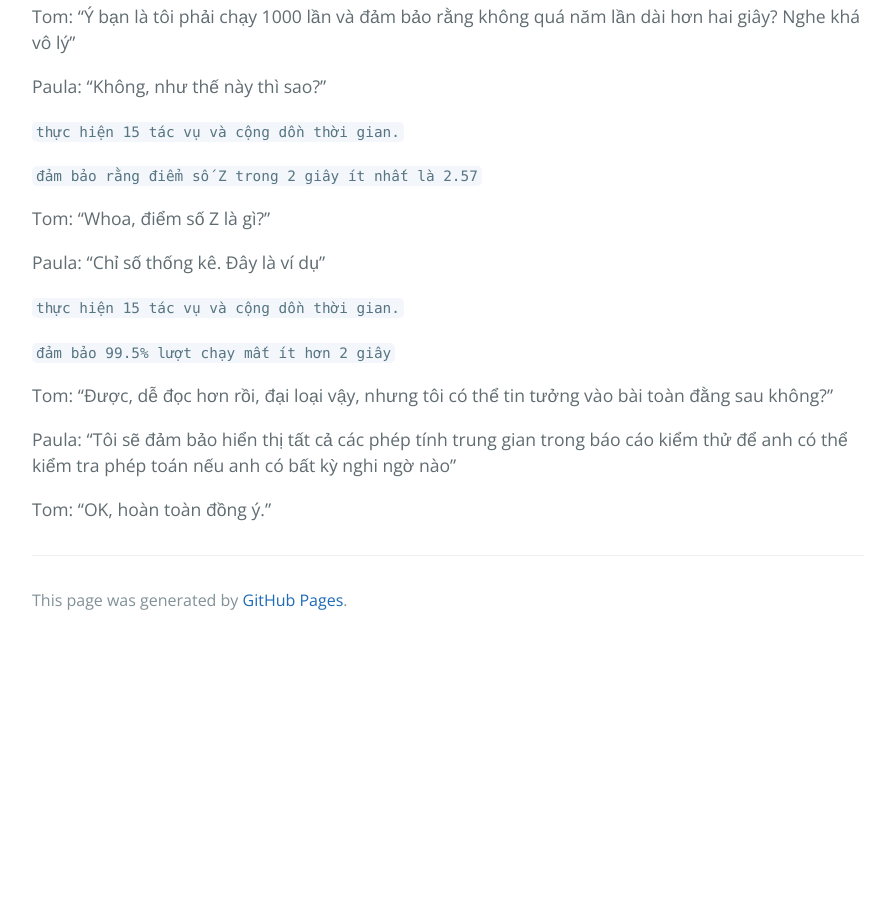
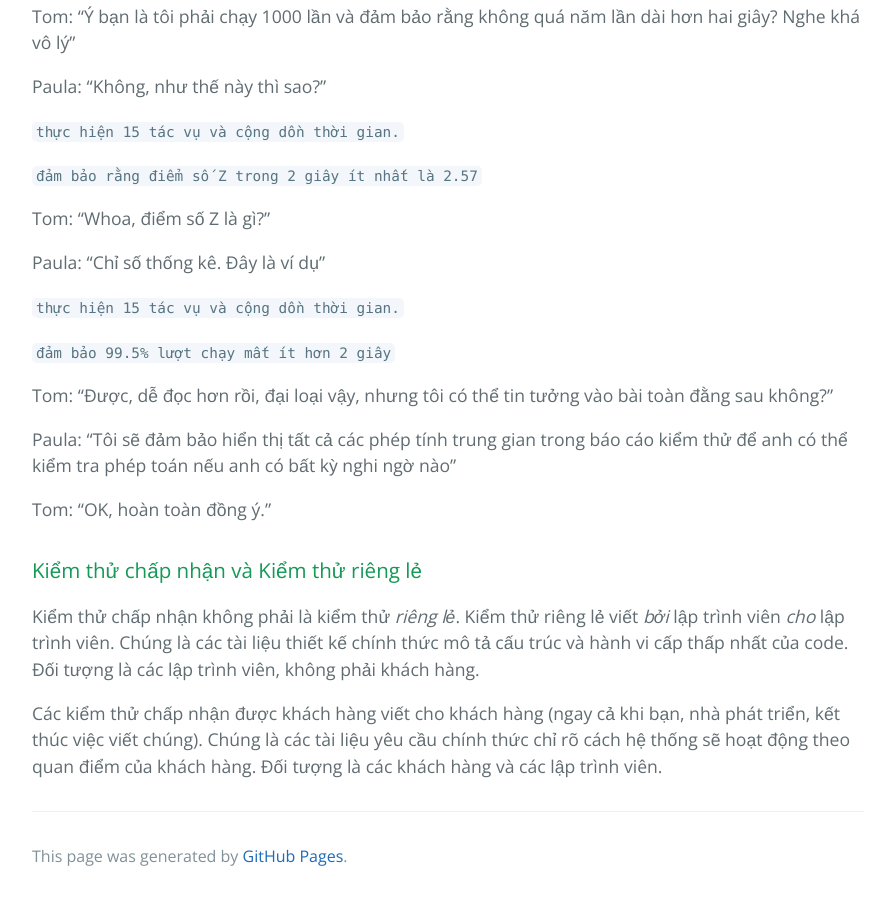
Before and after one commit to HaiBV/haibv.github.io, a Jekyll site: the page built from clean-coder/chapter-7-acceptance-testing.md, in a window 1280 px wide and 900 px high, scrolled down 12205 px. Shown: the whole window, without its empty margins (192-1087 px from the left). Built offline with Jekyll 4.4.1, drawn with Linux system fonts in a browser that asks for light colours; our own code applies the rules of GitHub Pages for plain Markdown files; before the commit the page ends 12849 px from its top, so only the background shows below that.

Commit message:
Book - The Clean Coder - Chapter 7 - Acceptance Testing

```diff
--- a/clean-coder/chapter-7-acceptance-testing.md
+++ b/clean-coder/chapter-7-acceptance-testing.md
@@ -367,3 +367,9 @@ Tom: "Được, dễ đọc hơn rồi, đại loại vậy, nhưng tôi có th
 Paula: "Tôi sẽ đảm bảo hiển thị tất cả các phép tính trung gian trong báo cáo kiểm thử để anh có thể kiểm tra phép toán nếu anh có bất kỳ nghi ngờ nào"
 
 Tom: "OK, hoàn toàn đồng ý."
+
+### Kiểm thử chấp nhận và Kiểm thử riêng lẻ
+
+Kiểm thử chấp nhận không phải là kiểm thử _riêng lẻ_. Kiểm thử riêng lẻ viết _bởi_ lập trình viên _cho_ lập trình viên. Chúng là các tài liệu thiết kế chính thức mô tả cấu trúc và hành vi cấp thấp nhất của code. Đối tượng là các lập trình viên, không phải khách hàng.
+
+Các kiểm thử chấp nhận được khách hàng viết cho khách hàng (ngay cả khi bạn, nhà phát triển, kết thúc việc viết chúng). Chúng là các tài liệu yêu cầu chính thức chỉ rõ cách hệ thống sẽ hoạt động theo quan điểm của khách hàng. Đối tượng là các khách hàng và các lập trình viên.
```
